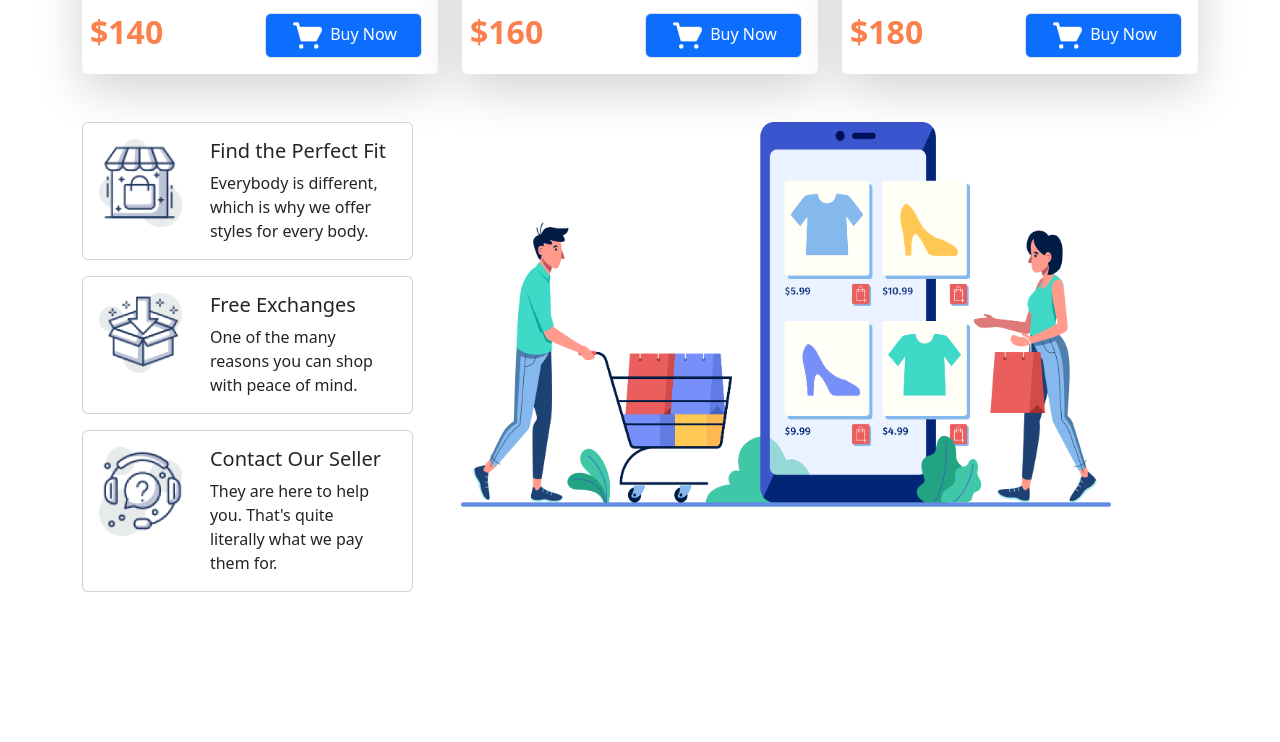
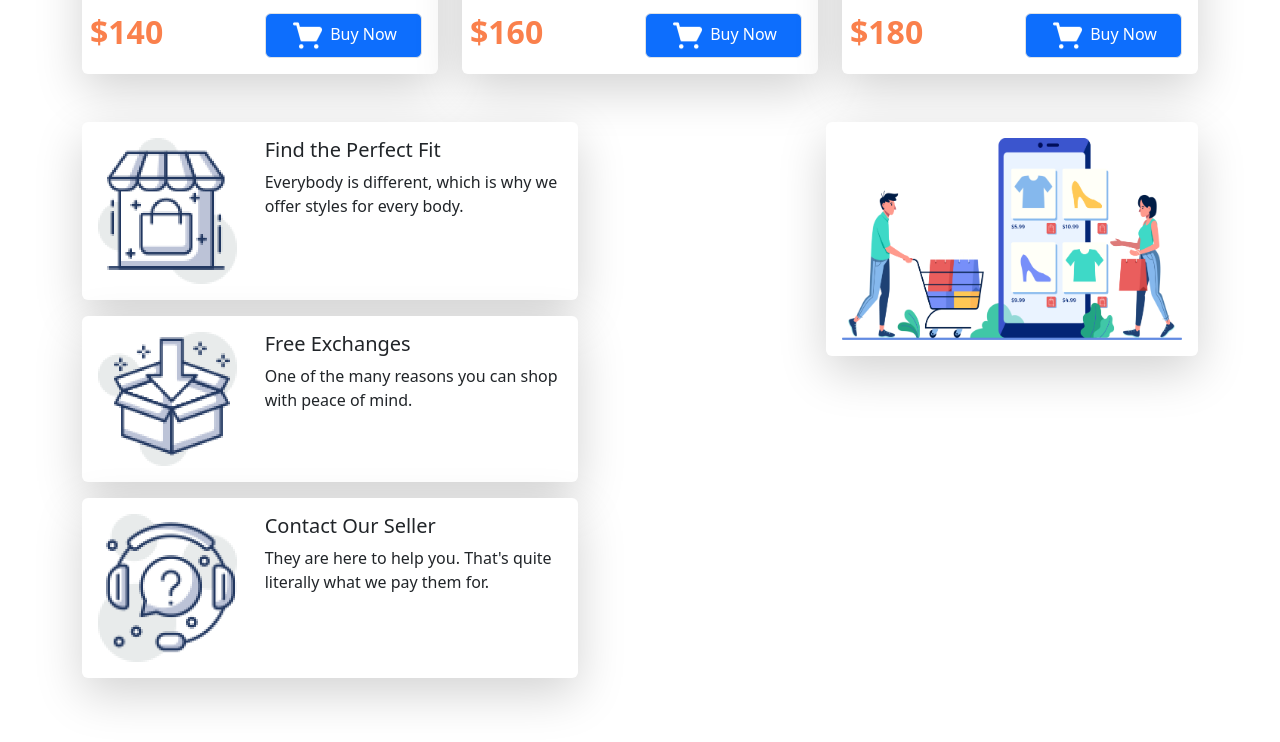
Before and after one commit to Abu-Saleh-Rony/Nike-React, a plain HTML site: page index.html in a window 1280 px wide. Shown: the part 1994-2736 px from the top of the page. Before the commit the page ends 2650 px from the top, so only its background shows below. Drawn offline with nearby package versions, Linux system fonts and the light colour scheme.

Commit message:
added Correction

```diff
--- a/index.html
+++ b/index.html
@@ -48,6 +48,8 @@
             </div>
         </div>
     </section>
+    <!---Casual Shoe body Portion--->
+
     <h1 class="mt-5 container">Casual Shoes</h1>
     <section class="container mt-5">
         <div class="row row-cols-1 row-cols-md-3 row-cols-lg-3 g-4">
@@ -104,7 +106,7 @@
             </div>
         </div>
     </section>
-
+    <!---Formal Shoe body Portion--->
     <h1 class="mt-5 container">Formal Shoes</h1>
     <section class="container mt-5">
         <div class="row row-cols-1 row-cols-md-3 row-cols-lg-3 g-4">
@@ -161,17 +163,19 @@
             </div>
         </div>
     </section>
+    <!---Last body Portion--->
     <section class="mt-5 mb-5 container">
         <div class="d-flex justify-content-between">
+            <div class="col-md-12 col-lg-8">
                 <div class="row">
-                <div class="col-12">
                     <div class="mb-3">
-                        <div class="card">
+                        <div class="col-md-12 col-lg-8 ">
+                            <div class="card border border-0 shadow-lg h-100">
                                 <div class="card-body row">
-                                <div class="col-4">
+                                    <div class="col-md-4 col-12">
                                         <img class="img-fluid w-100" src="icons/image 12.png" alt="">
                                     </div>
-                                <div class="px-3 col-8">
+                                    <div class="px-3 col-md-8 col-12">
                                         <h5 class="card-title">Find the Perfect Fit</h5>
                                         <p class="card-text">Everybody is different, which is why we
                                             offer styles for every body.
@@ -183,47 +187,58 @@
                                 </div>
                             </div>
                         </div>
+                    </div>
                     <div class="mb-3">
-                        <div class="card">
+                        <div class="col-md-12 col-lg-8">
+                            <div class="card border border-0 shadow-lg h-100">
                                 <div class="card-body row">
-                                <div class="col-4">
+                                    <div class="col-md-4 col-12">
                                         <img class="img-fluid w-100" src="icons/image 13.png" alt="">
                                     </div>
-                                <div class="px-3 col-8">
+                                    <div class="px-3 col-md-8 col-12">
                                         <h5 class="card-title">Free Exchanges</h5>
                                         <p class="card-text">One of the many reasons you can shop
                                             with peace of mind.
                                         </p>
-
-                                </div>
-
-
-                            </div>
-                        </div>
-                    </div>
-                    <div class="mb-3">
-                        <div class="card">
-                            <div class="card-body row">
-                                <div class="col-4">
-                                    <img class="img-fluid w-100" src="icons/image 14.png" alt="">
-                                </div>
-                                <div class="px-3 col-8">
-                                    <h5 class="card-title">Contact Our Seller</h5>
-                                    <p class="card-text">They are here to help you. That's quite
-                                        literally what we pay them for.
-                                    </p>
-
-                                </div>
-
-
                                     </div>
                                 </div>
                             </div>
                         </div>
                     </div>
+                    <div class="mb-3">
+                        <div class="col-md-12 col-lg-8">
+                            <div class="card border border-0 shadow-lg h-100">
+                                <div class="card-body row">
+                                    <div class="col-md-4 col-12">
+                                        <img class="img-fluid w-100" src="icons/image 14.png" alt="">
+                                    </div>
+                                    <div class="px-3 col-md-8 col-12">
+                                        <h5 class="card-title">Contact Our Seller</h5>
+                                        <p class="card-text">They are here to help you. That's quite
+                                            literally what we pay them for.
+                                        </p>
+                                    </div>
+                                </div>
+                            </div>
+                        </div>
+
+                    </div>
+                </div>
+            </div>
+
             <div class="row">
-                <div class="col-10 ms-5">
-                    <img class="img-fluid w-100" src="icons/XMLID 1.png" alt="">
+                <div class="mb-3">
+                    <div class="col-md-12 col-lg-12">
+                        <div class="card border border-0 shadow-lg h-100">
+                            <div class="card-body row">
+                                <div class="col-md-12 col-lg-12">
+                                    <img class="img-fluid w-100 " src="icons/XMLID 1.png" alt="">
+                                </div>
+
+                            </div>
+
+                        </div>
+                    </div>
                 </div>
             </div>
         </div>
```
Lines whose indentation alone changed are shown as unchanged.
